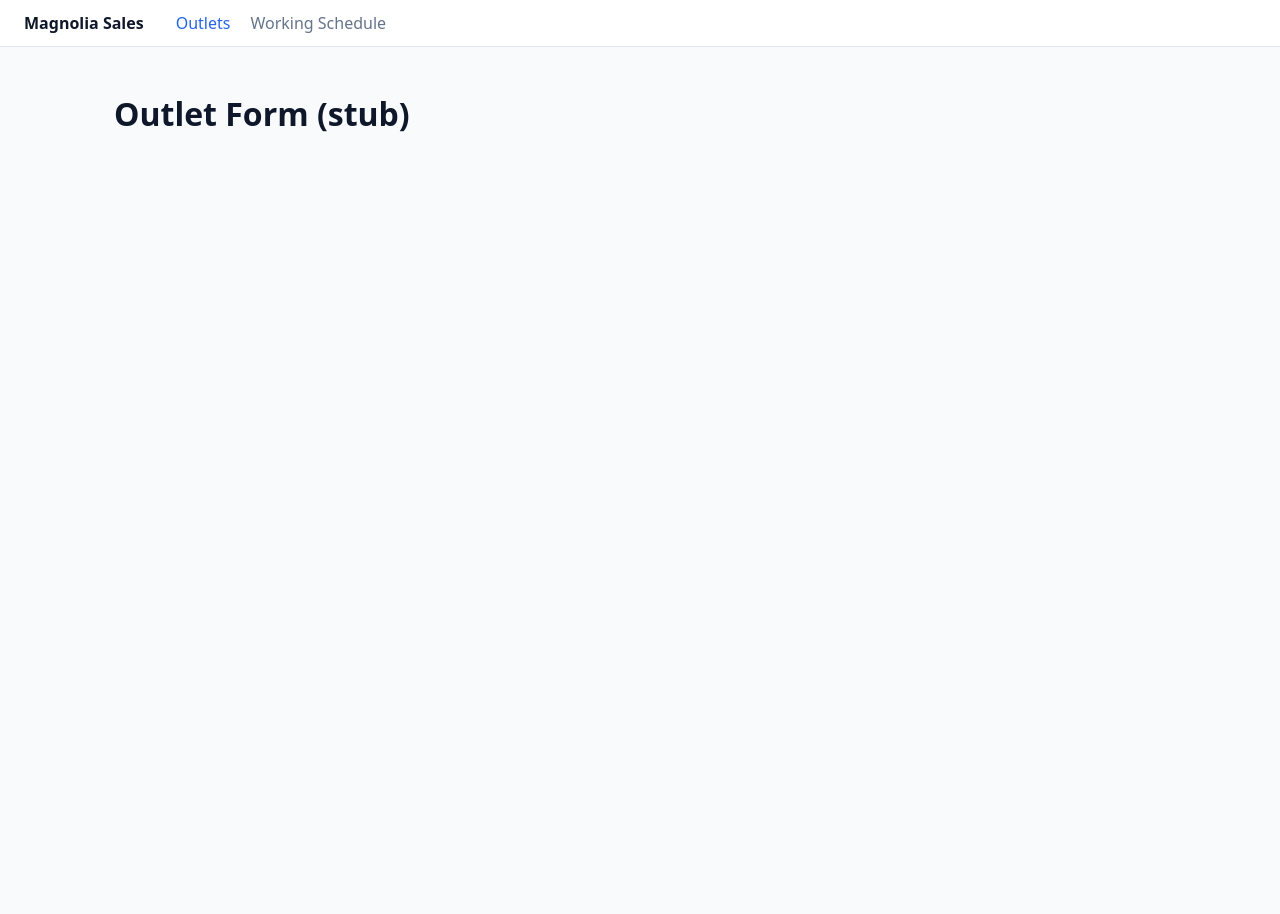
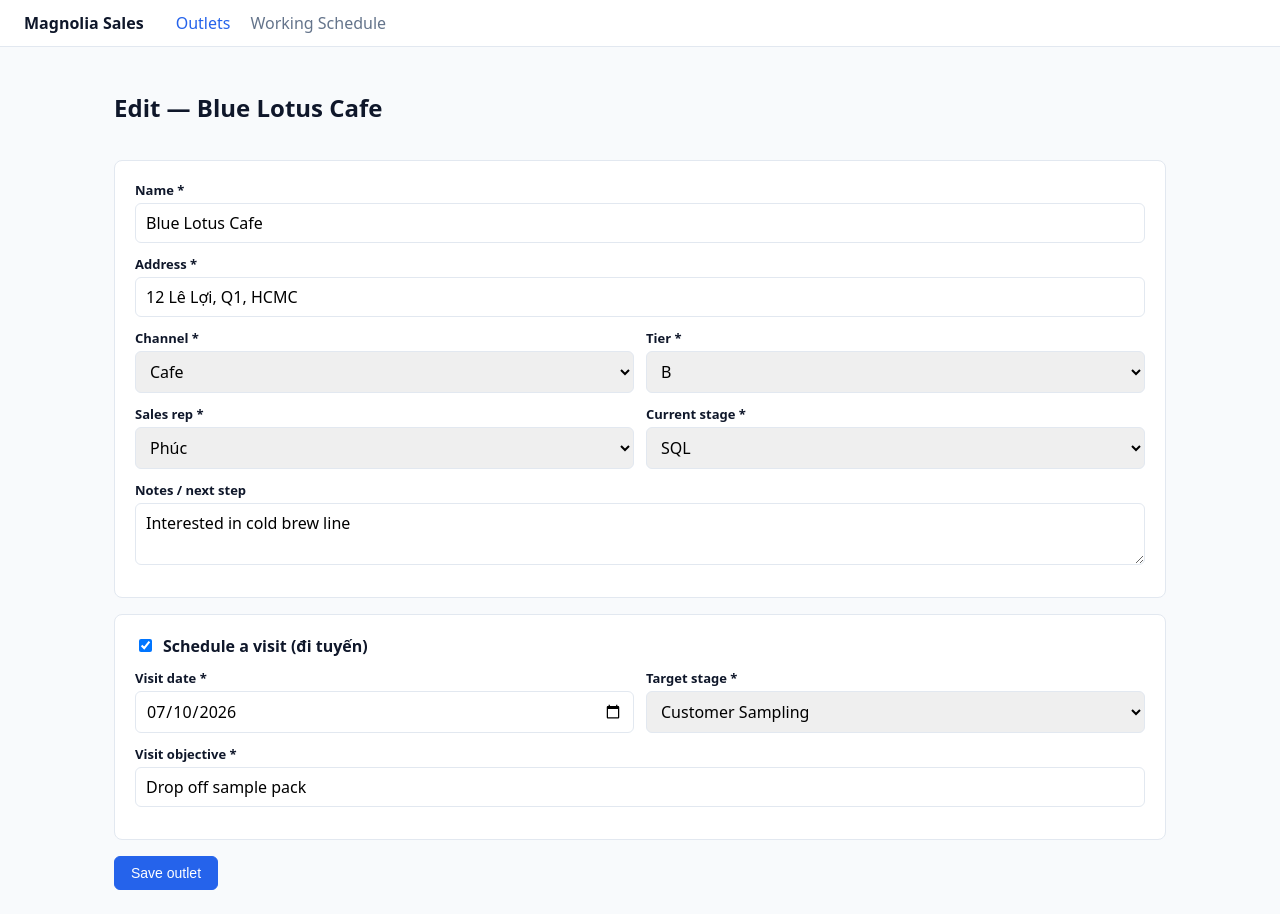
Before and after one commit to phuchoang2411/Toucan_test, a React (Vite) app: page /outlets/outlet-blue-lotus/edit in a window 1280 px wide. Before the commit the page ends 800 px from the top, so only its background shows below. Built offline with nearby package versions, Linux system fonts and the light colour scheme.

Commit message:
feat: outlet create/edit form with conditional visit scheduling and warnings
Co-Authored-By: Claude Fable 5 <noreply@anthropic.com>

```diff
--- a/src/pages/OutletFormPage.tsx
+++ b/src/pages/OutletFormPage.tsx
@@ -1,3 +1,154 @@
+import { useMemo, useState, type FormEvent } from 'react';
+import { useNavigate, useParams } from 'react-router-dom';
+import { CHANNELS, SALES_REPS, STAGES, STAGE_LABELS, TIERS } from '../domain/types';
+import type { Channel, Stage, Tier } from '../domain/types';
+import { useDB } from '../hooks/useDB';
+import { outletService } from '../services/outletService';
+
 export function OutletFormPage() {
-  return <h1>Outlet Form (stub)</h1>;
+  const { id } = useParams();
+  const navigate = useNavigate();
+  const db = useDB();
+  const editing = db.outlets.find((o) => o.id === id);
+
+  const existingPlan = useMemo(
+    () =>
+      db.visits
+        .filter((v) => v.outletId === id && v.status === 'planned')
+        .sort((a, b) => a.visitDate.localeCompare(b.visitDate))[0],
+    [db.visits, id],
+  );
+
+  const [form, setForm] = useState({
+    name: editing?.name ?? '',
+    address: editing?.address ?? '',
+    channel: (editing?.channel ?? 'Cafe') as Channel,
+    tier: (editing?.tier ?? 'B') as Tier,
+    salesRep: editing?.salesRep ?? (SALES_REPS[0] as string),
+    currentStage: (editing?.currentStage ?? 'RawLead') as Stage,
+    notes: editing?.notes ?? '',
+  });
+  const [schedule, setSchedule] = useState(Boolean(existingPlan));
+  const [visitDate, setVisitDate] = useState(existingPlan?.visitDate ?? '');
+  const [targetStage, setTargetStage] = useState<Stage>(existingPlan?.targetStage ?? 'SQL');
+  const [objective, setObjective] = useState(existingPlan?.objective ?? '');
+  const [errors, setErrors] = useState<Record<string, string>>({});
+
+  if (id && !editing) return <p>Outlet not found.</p>;
+
+  const set = (key: keyof typeof form) => (e: { target: { value: string } }) =>
+    setForm((f) => ({ ...f, [key]: e.target.value }));
+
+  const today = new Date().toISOString().slice(0, 10);
+  const warnings: string[] = [];
+  if (schedule && visitDate && visitDate < today)
+    warnings.push('Visit date is in the past — allowed for after-the-fact logging, but double-check it.');
+  if (schedule && targetStage === form.currentStage)
+    warnings.push('Target stage equals the current stage — this visit plans no progression.');
+
+  async function onSubmit(e: FormEvent) {
+    e.preventDefault();
+    const errs: Record<string, string> = {};
+    if (!form.name.trim()) errs.name = 'Name is required';
+    if (!form.address.trim()) errs.address = 'Address is required';
+    if (schedule && !visitDate) errs.visitDate = 'Visit date is required';
+    if (schedule && !objective.trim()) errs.objective = 'Visit objective is required';
+    setErrors(errs);
+    if (Object.keys(errs).length > 0) return;
+
+    await outletService.save(
+      { id: editing?.id, ...form, notes: form.notes || undefined },
+      schedule ? { visitDate, targetStage, objective } : null,
+    );
+    navigate(schedule ? '/schedule' : '/outlets');
+  }
+
+  return (
+    <section>
+      <header className="page-header">
+        <h1>{editing ? `Edit — ${editing.name}` : 'New outlet'}</h1>
+      </header>
+      <form onSubmit={onSubmit} noValidate>
+        <div className="card">
+          <div className="field">
+            <label>Name *</label>
+            <input value={form.name} onChange={set('name')} />
+            {errors.name && <span className="error-text">{errors.name}</span>}
+          </div>
+          <div className="field">
+            <label>Address *</label>
+            <input value={form.address} onChange={set('address')} />
+            {errors.address && <span className="error-text">{errors.address}</span>}
+          </div>
+          <div className="field-row">
+            <div className="field">
+              <label>Channel *</label>
+              <select value={form.channel} onChange={set('channel')}>
+                {CHANNELS.map((c) => <option key={c} value={c}>{c}</option>)}
+              </select>
+            </div>
+            <div className="field">
+              <label>Tier *</label>
+              <select value={form.tier} onChange={set('tier')}>
+                {TIERS.map((t) => <option key={t} value={t}>{t}</option>)}
+              </select>
+            </div>
+          </div>
+          <div className="field-row">
+            <div className="field">
+              <label>Sales rep *</label>
+              <select value={form.salesRep} onChange={set('salesRep')}>
+                {SALES_REPS.map((r) => <option key={r} value={r}>{r}</option>)}
+              </select>
+            </div>
+            <div className="field">
+              <label>Current stage *</label>
+              <select value={form.currentStage} onChange={set('currentStage')}>
+                {STAGES.map((s) => <option key={s} value={s}>{STAGE_LABELS[s]}</option>)}
+              </select>
+            </div>
+          </div>
+          <div className="field">
+            <label>Notes / next step</label>
+            <textarea rows={2} value={form.notes} onChange={set('notes')} />
+          </div>
+        </div>
+
+        <div className="card">
+          <label style={{ display: 'flex', gap: 8, alignItems: 'center', fontWeight: 600 }}>
+            <input type="checkbox" checked={schedule} onChange={(e) => setSchedule(e.target.checked)} />
+            Schedule a visit (đi tuyến)
+          </label>
+          {schedule && (
+            <div style={{ marginTop: 12 }}>
+              <div className="field-row">
+                <div className="field">
+                  <label>Visit date *</label>
+                  <input type="date" value={visitDate} onChange={(e) => setVisitDate(e.target.value)} />
+                  {errors.visitDate && <span className="error-text">{errors.visitDate}</span>}
+                </div>
+                <div className="field">
+                  <label>Target stage *</label>
+                  <select value={targetStage} onChange={(e) => setTargetStage(e.target.value as Stage)}>
+                    {STAGES.map((s) => <option key={s} value={s}>{STAGE_LABELS[s]}</option>)}
+                  </select>
+                </div>
+              </div>
+              <div className="field">
+                <label>Visit objective *</label>
+                <input value={objective} onChange={(e) => setObjective(e.target.value)} />
+                {errors.objective && <span className="error-text">{errors.objective}</span>}
+              </div>
+            </div>
+          )}
+          {!schedule && existingPlan && (
+            <p className="warning-text">Saving with this unchecked cancels the planned visit on {existingPlan.visitDate}. Completed visits are kept.</p>
+          )}
+          {warnings.map((w) => <p key={w} className="warning-text">⚠ {w}</p>)}
+        </div>
+
+        <button className="btn btn-primary" type="submit">Save outlet</button>
+      </form>
+    </section>
+  );
 }
```
